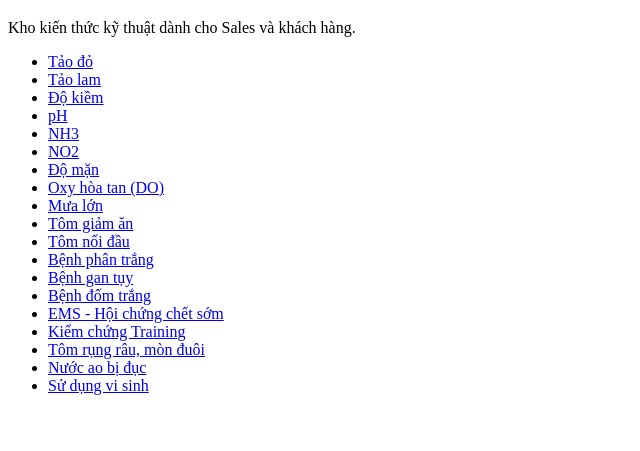
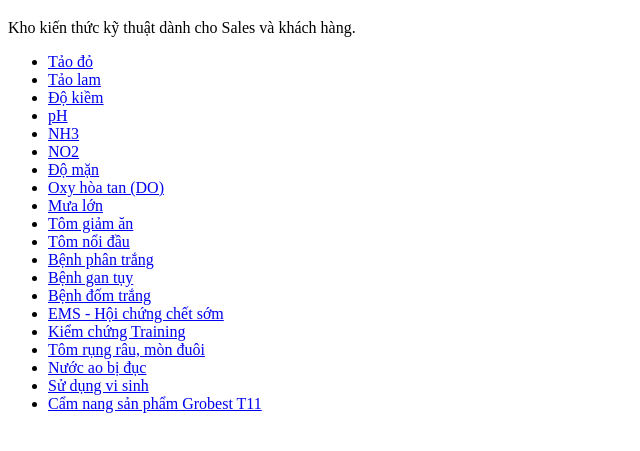
Before and after one commit to xeanenl/knowledge, a plain HTML site: page index.html in a window 1280 px wide. Shown: the part 61-512 px from the top of the page, without its empty margins (0-640 px from the left). Drawn offline with Linux system fonts and the light colour scheme.

Commit message:
Update index.html

```diff
--- a/index.html
+++ b/index.html
@@ -32,6 +32,7 @@
         <li><a href="rung-rau.html">Tôm rụng râu, mòn đuôi</a></li>
         <li><a href="nuoc-duc.html">Nước ao bị đục</a></li>
         <li><a href="vi-sinh.html">Sử dụng vi sinh</a></li>
+        <li><a href="CAM-NANG-SAN-PHAM-GROBEST-T11.pdf">Cẩm nang sản phẩm Grobest T11</a></li>
     </ul>
 
 </body>
```
